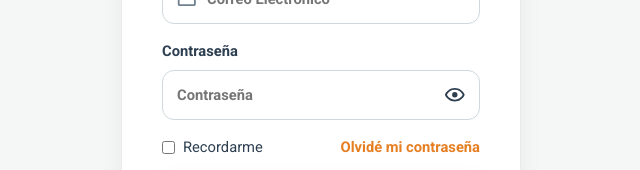
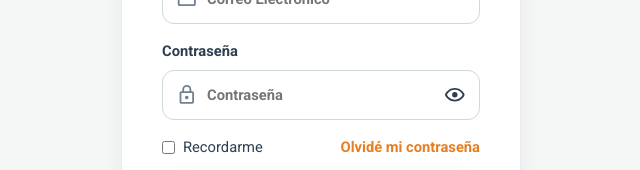
Before and after one commit to tyfaany/PortafolioDesarrollador, a React (Vite) app in the folder Frontend/: page /login in a window 1280 px wide. Shown: the part 325-495 px from the top of the page, without its empty margins (319-959 px from the left). Built offline with nearby package versions, Linux system fonts and the light colour scheme; no server answers.

Commit message:
UX: agregar icono de candado en campos de contraseña

```diff
--- a/Frontend/src/components/Field.jsx
+++ b/Frontend/src/components/Field.jsx
@@ -12,13 +12,29 @@ function Field({
   iconPosition = 'start',
   onIconClick = undefined,
   iconLabel = undefined,
+  startIcon = null,
+  endIcon = null,
+  onStartIconClick = undefined,
+  onEndIconClick = undefined,
+  startIconLabel = undefined,
+  endIconLabel = undefined,
 }) {
-  const hasIcon = Boolean(icon);
-  const iconClass = iconPosition === 'end' ? 'auth-field__icon--end' : 'auth-field__icon--start';
-  const buttonClass = onIconClick ? 'auth-field__icon--button' : '';
+  const resolvedStartIcon = startIcon ?? (iconPosition === 'start' ? icon : null);
+  const resolvedEndIcon = endIcon ?? (iconPosition === 'end' ? icon : null);
+  const resolvedStartClick = onStartIconClick ?? (iconPosition === 'start' ? onIconClick : undefined);
+  const resolvedEndClick = onEndIconClick ?? (iconPosition === 'end' ? onIconClick : undefined);
+  const resolvedStartLabel = startIconLabel ?? (iconPosition === 'start' ? iconLabel : undefined);
+  const resolvedEndLabel = endIconLabel ?? (iconPosition === 'end' ? iconLabel : undefined);
+  const hasStartIcon = Boolean(resolvedStartIcon);
+  const hasEndIcon = Boolean(resolvedEndIcon);
+  const startIconClass = 'auth-field__icon--start';
+  const endIconClass = 'auth-field__icon--end';
+  const startButtonClass = resolvedStartClick ? 'auth-field__icon--button' : '';
+  const endButtonClass = resolvedEndClick ? 'auth-field__icon--button' : '';
   const wrapperClass = [
     'auth-field__control',
-    hasIcon ? `auth-field__control--icon-${iconPosition}` : '',
+    hasStartIcon ? 'auth-field__control--icon-start' : '',
+    hasEndIcon ? 'auth-field__control--icon-end' : '',
   ]
     .filter(Boolean)
     .join(' ');
@@ -27,16 +43,24 @@ function Field({
     <label className="auth-field">
       <span>{label}</span>
       <div className={wrapperClass}>
-        {hasIcon && iconPosition === 'start' && (
+        {hasStartIcon && (
+          resolvedStartClick ? (
             <button
-            className={`auth-field__icon ${iconClass} ${buttonClass}`}
+              className={`auth-field__icon ${startIconClass} ${startButtonClass}`}
               type="button"
-            onClick={onIconClick}
-            aria-label={iconLabel}
-            aria-hidden={onIconClick ? 'false' : 'true'}
+              onClick={resolvedStartClick}
+              aria-label={resolvedStartLabel}
             >
-            {icon}
+              {resolvedStartIcon}
             </button>
+          ) : (
+            <span
+              className={`auth-field__icon ${startIconClass}`}
+              aria-hidden="true"
+            >
+              {resolvedStartIcon}
+            </span>
+          )
         )}
         <input
           className="softsave-input"
@@ -47,16 +71,24 @@ function Field({
           placeholder={placeholder}
           autoComplete={autoComplete}
         />
-        {hasIcon && iconPosition === 'end' && (
+        {hasEndIcon && (
+          resolvedEndClick ? (
             <button
-            className={`auth-field__icon ${iconClass} ${buttonClass}`}
+              className={`auth-field__icon ${endIconClass} ${endButtonClass}`}
               type="button"
-            onClick={onIconClick}
-            aria-label={iconLabel}
-            aria-hidden={onIconClick ? 'false' : 'true'}
+              onClick={resolvedEndClick}
+              aria-label={resolvedEndLabel}
             >
-            {icon}
+              {resolvedEndIcon}
             </button>
+          ) : (
+            <span
+              className={`auth-field__icon ${endIconClass}`}
+              aria-hidden="true"
+            >
+              {resolvedEndIcon}
+            </span>
+          )
         )}
       </div>
     </label>
@@ -75,6 +107,12 @@ Field.propTypes = {
   iconPosition: PropTypes.oneOf(['start', 'end']),
   onIconClick: PropTypes.func,
   iconLabel: PropTypes.string,
+  startIcon: PropTypes.node,
+  endIcon: PropTypes.node,
+  onStartIconClick: PropTypes.func,
+  onEndIconClick: PropTypes.func,
+  startIconLabel: PropTypes.string,
+  endIconLabel: PropTypes.string,
 };
 
 export default Field;
--- a/Frontend/src/pages/login.jsx
+++ b/Frontend/src/pages/login.jsx
@@ -3,7 +3,7 @@ import * as Yup from 'yup';
 import { Link, Navigate, useNavigate } from 'react-router-dom';
 import useAuth from '../hooks/useAuth';
 import Icon from '@mdi/react';
-import { mdiEmailOutline, mdiEyeOffOutline, mdiEyeOutline } from '@mdi/js';
+import { mdiEmailOutline, mdiEyeOffOutline, mdiEyeOutline, mdiLockOutline } from '@mdi/js';
 import Field from '../components/Field';
 
 // Esquema de validacion para inicio de sesion
@@ -107,10 +107,10 @@ const Login = () => {
           onChange={handleChange}
           placeholder="Contraseña"
           autoComplete="current-password"
-          icon={<Icon path={mostrarPassword ? mdiEyeOffOutline : mdiEyeOutline} size={0.9} />}
-          iconPosition="end"
-          onIconClick={() => setMostrarPassword((current) => !current)}
-          iconLabel={mostrarPassword ? 'Ocultar contraseña' : 'Mostrar contraseña'}
+          startIcon={<Icon path={mdiLockOutline} size={0.9} />}
+          endIcon={<Icon path={mostrarPassword ? mdiEyeOffOutline : mdiEyeOutline} size={0.9} />}
+          onEndIconClick={() => setMostrarPassword((current) => !current)}
+          endIconLabel={mostrarPassword ? 'Ocultar contraseña' : 'Mostrar contraseña'}
         />
         {errores.password && (
           <small className="error-text">{errores.password}</small>
--- a/Frontend/src/pages/registro.jsx
+++ b/Frontend/src/pages/registro.jsx
@@ -8,6 +8,7 @@ import {
   mdiEmailOutline,
   mdiEyeOffOutline,
   mdiEyeOutline,
+  mdiLockOutline,
 } from '@mdi/js';
 import Field from '../components/Field';
 
@@ -147,10 +148,10 @@ const Registro = () => {
           onChange={handleChange}
           placeholder="Mínimo 8 caracteres"
           autoComplete="new-password"
-          icon={<Icon path={mostrarPassword ? mdiEyeOffOutline : mdiEyeOutline} size={0.9} />}
-          iconPosition="end"
-          onIconClick={() => setMostrarPassword((current) => !current)}
-          iconLabel={mostrarPassword ? 'Ocultar contraseña' : 'Mostrar contraseña'}
+          startIcon={<Icon path={mdiLockOutline} size={0.9} />}
+          endIcon={<Icon path={mostrarPassword ? mdiEyeOffOutline : mdiEyeOutline} size={0.9} />}
+          onEndIconClick={() => setMostrarPassword((current) => !current)}
+          endIconLabel={mostrarPassword ? 'Ocultar contraseña' : 'Mostrar contraseña'}
         />
         {errores.password && (
           <small className="error-text">{errores.password}</small>
@@ -163,10 +164,10 @@ const Registro = () => {
           onChange={handleChange}
           placeholder="Repite tu contraseña"
           autoComplete="new-password"
-          icon={<Icon path={mostrarConfirmacion ? mdiEyeOffOutline : mdiEyeOutline} size={0.9} />}
-          iconPosition="end"
-          onIconClick={() => setMostrarConfirmacion((current) => !current)}
-          iconLabel={mostrarConfirmacion ? 'Ocultar contraseña' : 'Mostrar contraseña'}
+          startIcon={<Icon path={mdiLockOutline} size={0.9} />}
+          endIcon={<Icon path={mostrarConfirmacion ? mdiEyeOffOutline : mdiEyeOutline} size={0.9} />}
+          onEndIconClick={() => setMostrarConfirmacion((current) => !current)}
+          endIconLabel={mostrarConfirmacion ? 'Ocultar contraseña' : 'Mostrar contraseña'}
         />
         {errores.passwordConfirmacion && (
           <small className="error-text">{errores.passwordConfirmacion}</small>
--- a/Frontend/src/pages/resetPassword.jsx
+++ b/Frontend/src/pages/resetPassword.jsx
@@ -3,7 +3,7 @@ import * as Yup from 'yup';
 import { Link, useNavigate, useParams, useSearchParams } from 'react-router-dom';
 import api from '../axios/api';
 import Icon from '@mdi/react';
-import { mdiEyeOffOutline, mdiEyeOutline } from '@mdi/js';
+import { mdiEyeOffOutline, mdiEyeOutline, mdiLockOutline } from '@mdi/js';
 import Field from '../components/Field';
 
 // Esquema de validacion para restablecer contraseña
@@ -102,10 +102,10 @@ const ResetPassword = () => {
           onChange={handleChange}
           placeholder="Nueva contraseña"
           autoComplete="new-password"
-          icon={<Icon path={mostrarPassword ? mdiEyeOffOutline : mdiEyeOutline} size={0.9} />}
-          iconPosition="end"
-          onIconClick={() => setMostrarPassword((current) => !current)}
-          iconLabel={mostrarPassword ? 'Ocultar contraseña' : 'Mostrar contraseña'}
+          startIcon={<Icon path={mdiLockOutline} size={0.9} />}
+          endIcon={<Icon path={mostrarPassword ? mdiEyeOffOutline : mdiEyeOutline} size={0.9} />}
+          onEndIconClick={() => setMostrarPassword((current) => !current)}
+          endIconLabel={mostrarPassword ? 'Ocultar contraseña' : 'Mostrar contraseña'}
         />
         {errores.password && (
           <small className="error-text">{errores.password}</small>
@@ -118,10 +118,10 @@ const ResetPassword = () => {
           onChange={handleChange}
           placeholder="Confirma tu contraseña"
           autoComplete="new-password"
-          icon={<Icon path={mostrarConfirmacion ? mdiEyeOffOutline : mdiEyeOutline} size={0.9} />}
-          iconPosition="end"
-          onIconClick={() => setMostrarConfirmacion((current) => !current)}
-          iconLabel={mostrarConfirmacion ? 'Ocultar contraseña' : 'Mostrar contraseña'}
+          startIcon={<Icon path={mdiLockOutline} size={0.9} />}
+          endIcon={<Icon path={mostrarConfirmacion ? mdiEyeOffOutline : mdiEyeOutline} size={0.9} />}
+          onEndIconClick={() => setMostrarConfirmacion((current) => !current)}
+          endIconLabel={mostrarConfirmacion ? 'Ocultar contraseña' : 'Mostrar contraseña'}
         />
         {errores.passwordConfirmacion && (
           <small className="error-text">{errores.passwordConfirmacion}</small>
```
Lines whose indentation alone changed are shown as unchanged.
